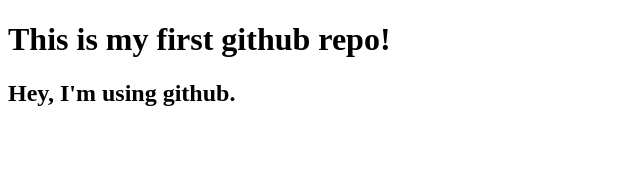
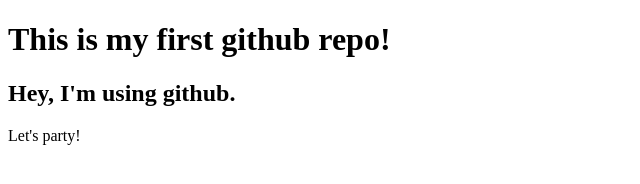
Before and after one commit to smsabir/my-first-website, a plain HTML site: page index.html in a window 1280 px wide. Shown: the full height of the page, 0-640 px from the left. Drawn offline with Linux system fonts and the light colour scheme.

Commit message:
adding Party

```diff
--- a/index.html
+++ b/index.html
@@ -8,5 +8,6 @@
 <body>
     <h1>This is my first github repo!</h1>
     <h2>Hey, I'm using github.</h2>
+    <p>Let's party!</p>
 </body>
 </html>
```
